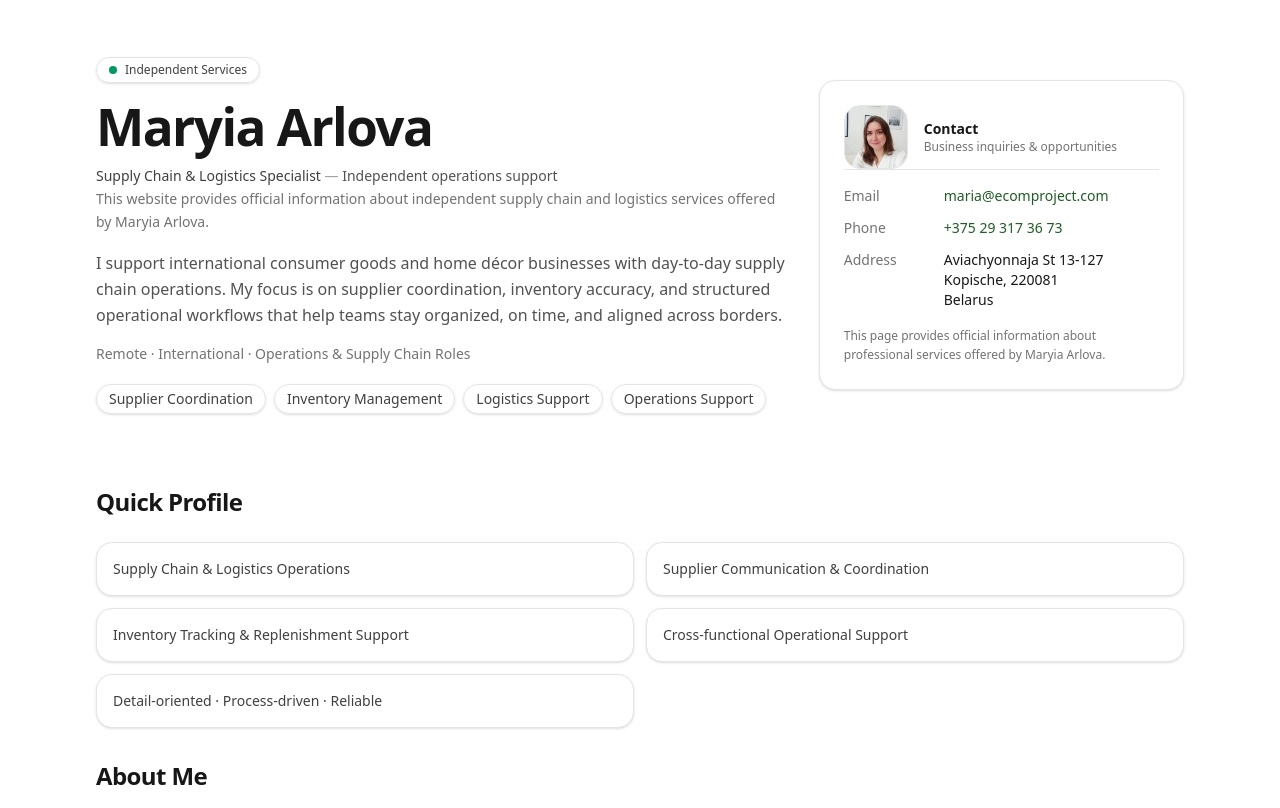
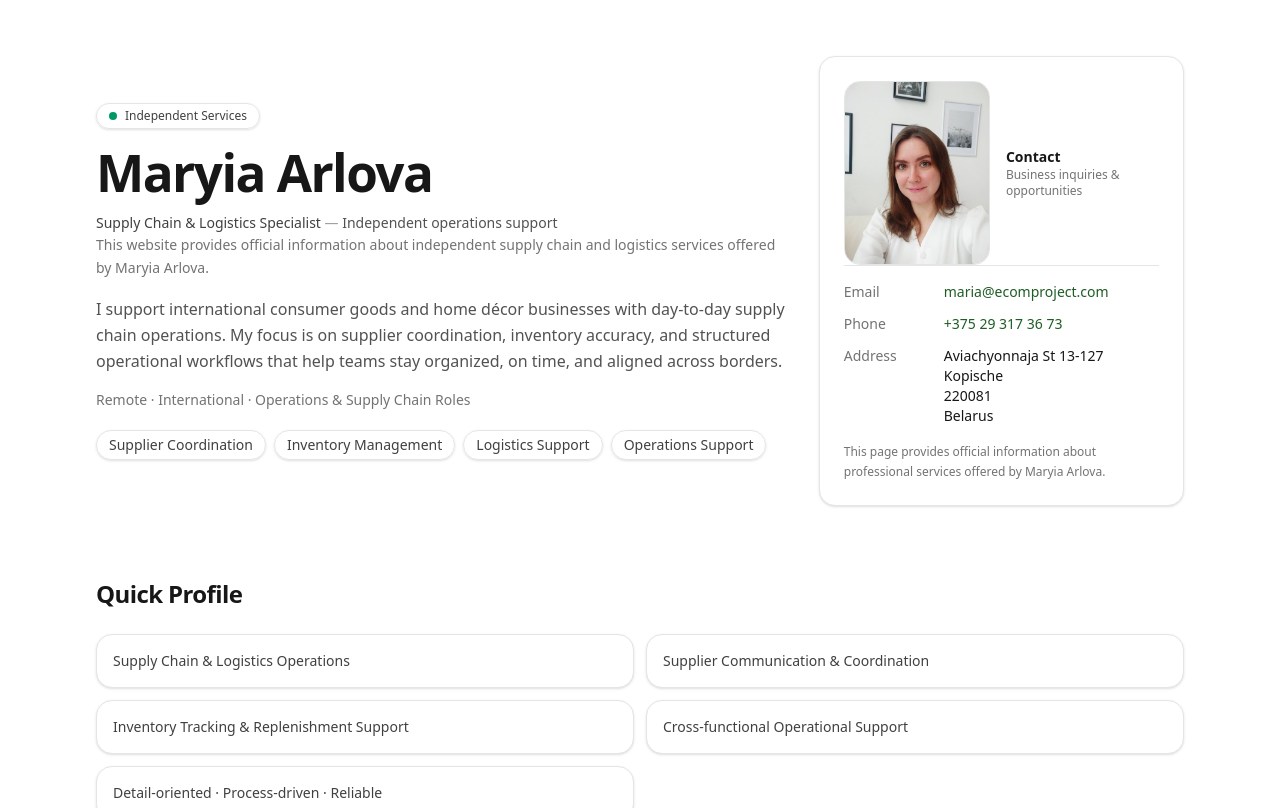
Before and after one commit to Alex62510/Maria-Orlova-lending, a React (Vite) app: page / in a window 1280 px wide. Shown: the top 808 px of the page. Built offline with nearby package versions, Linux system fonts and the light colour scheme.

Commit message:
fix profile

```diff
--- a/src/components/MaryiaProfileLanding.tsx
+++ b/src/components/MaryiaProfileLanding.tsx
@@ -131,7 +131,7 @@ const ProfileHeader = () => {
                                             <img
                                                 src="/assets/photo_ava.jpg"
                                                 alt="Maryia Arlova"
-                                                className="h-16 w-16 rounded-2xl object-cover border border-neutral-200"
+                                                className="h-46 w-46 rounded-2xl object-cover border border-neutral-200"
                                             />
                                             <div>
                                                 <div
@@ -173,8 +173,9 @@ const ProfileHeader = () => {
                                                 <dd className="text-neutral-900">
                                                     Aviachyonnaja St 13-127
                                                     <br/>
-                                                    Kopische, 220081
-                                                    <br/>
+                                                    Kopische
+                                                    <p>220081</p>
+
                                                     Belarus
                                                 </dd>
                                             </div>
@@ -448,8 +449,9 @@ const Contact = () => (
                         <div className="mt-1 text-sm text-neutral-700">
                             Aviachyonnaja St 13-127
                             <br/>
-                            Kopische, 220081
-                            <br/>
+                            Kopische
+                            <p>  220081</p>
+
                             Belarus
                         </div>
                     </div>
```
